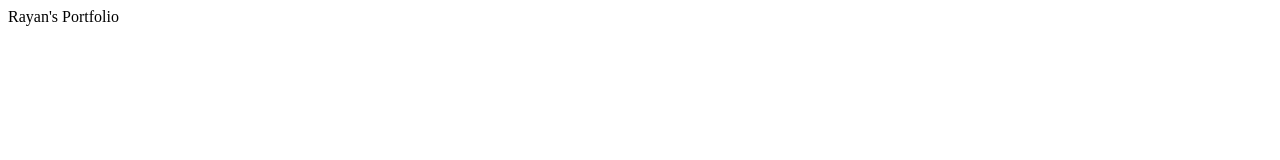
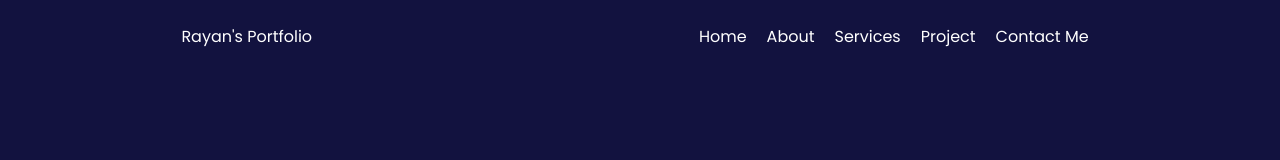
Before and after one commit to Rayannnzn/Portfolio-Scratch-, a plain HTML site: page index.html in a window 1280 px wide. Drawn offline with Linux system fonts and the light colour scheme.

Commit message:
color + fonts

```diff
--- a/index.html
+++ b/index.html
@@ -11,7 +11,14 @@
 </head>
 <nav>
     <div class="left">Rayan's Portfolio</div>
-
+    <div class="right"><ul>
+        <li>Home</li>
+        <li>About</li>
+        <li>Services</li>
+        <li>Project</li>
+        <li>Contact Me</li>
+    </ul>
+    </div>
 </nav>
 <body>
 
--- a/style.css
+++ b/style.css
@@ -0,0 +1,29 @@
+*{
+    font-family: "Poppins", sans-serif;
+    font-weight: 400;
+    font-style: normal;
+    color: white;
+}
+
+body{
+    background-color: rgb(18, 18, 63);
+}
+
+
+nav{
+    display: flex;
+    justify-content: space-around;
+    align-items: center;
+    margin: 0 5px;
+}
+nav ul li{
+    list-style: none;
+    margin: 0 10px;
+    font: 1.5rem
+    ;
+}
+
+nav ul{
+    display: flex;
+    justify-content: center;
+}
```
